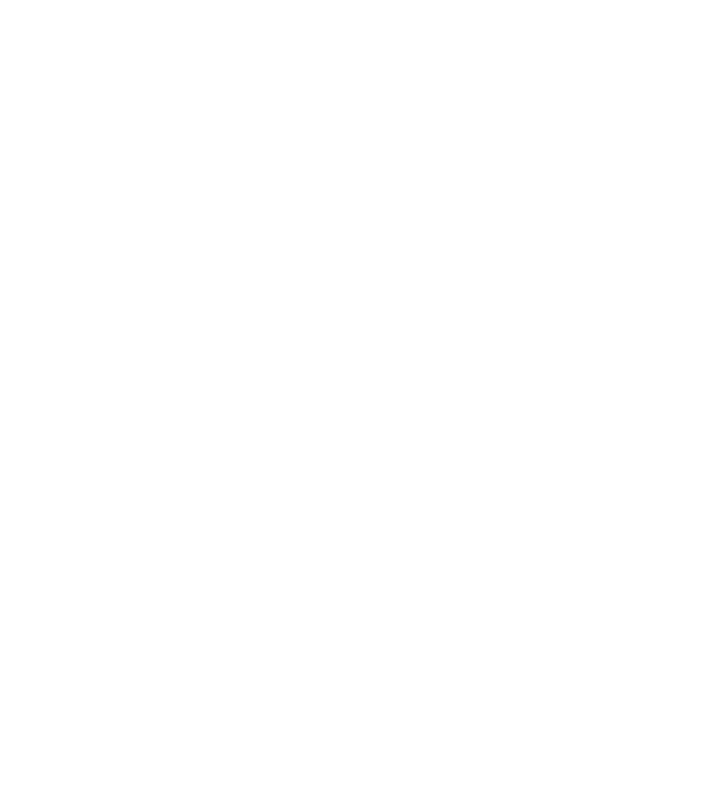
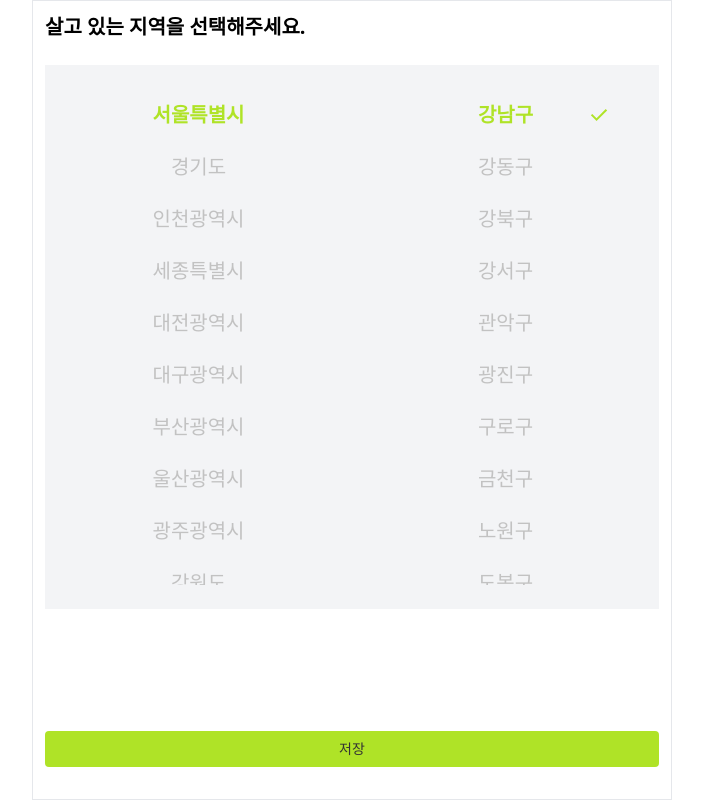
Before and after one commit to prgrms-fe-devcourse/NFE1_2_FitPlace, a React (Vite) app: page /profile/edit/location in a window 1280 px wide. Before the commit this address had no page. Shown: the whole page, without its empty margins (288-991 px from the left). Built offline with nearby package versions, Linux system fonts and the light colour scheme.

Commit message:
feat: 지역선택 페이지 완료

```diff
--- a/src/App.tsx
+++ b/src/App.tsx
@@ -10,6 +10,7 @@ import ProfileEdit from "./pages/profile/ProfileEdit";
 import ProfileImg from './pages/profile/ProfileImg'
 import ProfileNickname from "./pages/profile/ProfileNickName";
 import ProfileDesc from "./pages/profile/ProfileDesc";
+import ProfileLocation from "./pages/profile/ProfileLocation";
 
 const App = () => {
   return (
@@ -23,6 +24,7 @@ const App = () => {
         <Route path="/profile/edit/nickname" element={<ProfileNickname />} />
         <Route path="/profile/edit/img" element={<ProfileImg />} />
         <Route path="/profile/edit/desc" element={<ProfileDesc />} />
+        <Route path="/profile/edit/location" element={<ProfileLocation />} />
         <Route path="/ranking" element={<Ranking_page />} />
         <Route path="/map" element={<Location />} />
       </Routes>
--- /dev/null
+++ b/src/data/location.ts
@@ -0,0 +1,304 @@
+interface LocationList {
+  name: string
+  subArea: string[]
+}
+
+export const locationList: LocationList[] = [
+  {
+    name: "서울특별시",
+    subArea: [
+      "강남구",
+      "강동구",
+      "강북구",
+      "강서구",
+      "관악구",
+      "광진구",
+      "구로구",
+      "금천구",
+      "노원구",
+      "도봉구",
+      "동대문구",
+      "동작구",
+      "마포구",
+      "서대문구",
+      "서초구",
+      "성동구",
+      "성북구",
+      "송파구",
+      "양천구",
+      "영등포구",
+      "용산구",
+      "은평구",
+      "종로구",
+      "중구",
+      "중랑구",
+    ],
+  },
+  {
+    name: "경기도",
+    subArea: [
+      "고양시",
+      "과천시",
+      "광명시",
+      "광주시",
+      "구리시",
+      "군포시",
+      "김포시",
+      "남양주시",
+      "동두천시",
+      "부천시",
+      "성남시",
+      "수원시",
+      "시흥시",
+      "안산시",
+      "안성시",
+      "안양시",
+      "양주시",
+      "오산시",
+      "용인시",
+      "의왕시",
+      "의정부시",
+      "이천시",
+      "파주시",
+      "평택시",
+      "포천시",
+      "하남시",
+      "화성시",
+      "가평군",
+      "양평군",
+      "여주군",
+      "연천군",
+    ],
+  },
+  {
+    name: "인천광역시",
+    subArea: [
+      "계양구",
+      "미추홀구",
+      "남동구",
+      "동구",
+      "부평구",
+      "서구",
+      "연수구",
+      "중구",
+      "강화군",
+      "옹진군",
+    ],
+  },
+  {
+    name: '세종특별시',
+    subArea: ["조치원읍", "금남면", "부강면", "소정면", "연기면", "연동면", "연서면", "장군면", "전동면", "전의면", "고운동", "나성동", "다정동", "대평동", "도담동", "반곡동", "보람동", "새롬동", "소담동", "아름동", "어진동", "종촌동", "한솔동", "해밀동"]
+  },
+  {
+    name: "대전광역시",
+    subArea: ["대덕구", "동구", "서구", "유성구", "중구"],
+  },
+  {
+    name: "대구광역시",
+    subArea: [
+      "남구",
+      "달서구",
+      "동구",
+      "북구",
+      "서구",
+      "수성구",
+      "중구",
+      "달성군",
+    ],
+  },
+  {
+    name: "부산광역시",
+    subArea: [
+      "강서구",
+      "금정구",
+      "남구",
+      "동구",
+      "동래구",
+      "부산진구",
+      "북구",
+      "사상구",
+      "사하구",
+      "서구",
+      "수영구",
+      "연제구",
+      "영도구",
+      "중구",
+      "해운대구",
+      "기장군",
+    ],
+  },
+  {
+    name: "울산광역시",
+    subArea: ["남구", "동구", "북구", "중구", "울주군"],
+  },
+  {
+    name: "광주광역시",
+    subArea: ["광산구", "남구", "동구", "북구", "서구"],
+  },
+  {
+    name: "강원도",
+    subArea: [
+      "강릉시",
+      "동해시",
+      "삼척시",
+      "속초시",
+      "원주시",
+      "춘천시",
+      "태백시",
+      "고성군",
+      "양구군",
+      "양양군",
+      "영월군",
+      "인제군",
+      "정선군",
+      "철원군",
+      "평창군",
+      "홍천군",
+      "화천군",
+      "횡성군",
+    ],
+  },
+  {
+    name: "충청북도",
+    subArea: [
+      "제천시",
+      "청주시",
+      "충주시",
+      "괴산군",
+      "단양군",
+      "보은군",
+      "영동군",
+      "옥천군",
+      "음성군",
+      "증평군",
+      "진천군",
+      "청원군",
+    ],
+  },
+
+  {
+    name: "충청남도",
+    subArea: [
+      "계룡시",
+      "공주시",
+      "논산시",
+      "보령시",
+      "서산시",
+      "아산시",
+      "천안시",
+      "금산군",
+      "당진군",
+      "부여군",
+      "서천군",
+      "연기군",
+      "예산군",
+      "청양군",
+      "태안군",
+      "홍성군",
+    ],
+  },
+
+  {
+    name: "경상북도",
+    subArea: [
+      "경산시",
+      "경주시",
+      "구미시",
+      "김천시",
+      "문경시",
+      "상주시",
+      "안동시",
+      "영주시",
+      "영천시",
+      "포항시",
+      "고령군",
+      "군위군",
+      "봉화군",
+      "성주군",
+      "영덕군",
+      "영양군",
+      "예천군",
+      "울릉군",
+      "울진군",
+      "의성군",
+      "청도군",
+      "청송군",
+      "칠곡군",
+    ],
+  },
+  {
+    name: "경상남도",
+    subArea: [
+      "거제시",
+      "김해시",
+      "마산시",
+      "밀양시",
+      "사천시",
+      "양산시",
+      "진주시",
+      "진해시",
+      "창원시",
+      "통영시",
+      "거창군",
+      "고성군",
+      "남해군",
+      "산청군",
+      "의령군",
+      "창녕군",
+      "하동군",
+      "함안군",
+      "함양군",
+      "합천군",
+    ],
+  },
+  {
+    name: "전라북도",
+    subArea: [
+      "군산시",
+      "김제시",
+      "남원시",
+      "익산시",
+      "전주시",
+      "정읍시",
+      "고창군",
+      "무주군",
+      "부안군",
+      "순창군",
+      "완주군",
+      "임실군",
+      "장수군",
+      "진안군",
+    ],
+  },
+  {
+    name: "전라남도",
+    subArea: [
+      "광양시",
+      "나주시",
+      "목포시",
+      "순천시",
+      "여수시",
+      "강진군",
+      "고흥군",
+      "곡성군",
+      "구례군",
+      "담양군",
+      "무안군",
+      "보성군",
+      "신안군",
+      "영광군",
+      "영암군",
+      "완도군",
+      "장성군",
+      "장흥군",
+      "진도군",
+      "함평군",
+      "해남군",
+      "화순군",
+    ],
+  },
+  {
+    name: "제주도",
+    subArea: ["서귀포시", "제주시"],
+  },
+];
--- a/src/pages/profile/ProfileEdit.tsx
+++ b/src/pages/profile/ProfileEdit.tsx
@@ -31,7 +31,7 @@ const ProfileEdit = () => {
         </Link>
 
         {/* 프로필 지역 수정 */}
-        <Link to={'./locate'}>
+        <Link to={'./location'}>
           <div className='flex justify-between items-center px-3 py-2.5 border border-profileBorder rounded'>
             <p className='text-placeholder text-lg'>지역 선택</p>
             <img src="/src/assets/LinkIcon.svg" alt="지역 선택 수정하기" />
--- /dev/null
+++ b/src/pages/profile/ProfileLocation.tsx
@@ -0,0 +1,80 @@
+import { locationList } from "../../data/location";
+
+import Button from "../../components/Button";
+import { useRef, useState } from "react";
+
+const ProfileLocation = () => {
+
+  const [locaNum, setLocaNum] = useState(0);
+  const [cityNum, setCityNum] = useState(0);
+
+  // 도, 광역시 선택시 시군구 스크롤 최상단으로
+  const myRef = useRef<HTMLUListElement>(null);
+
+  const scrollTop = () => {
+    if (myRef.current) {myRef.current.scrollTop = 0}
+  }
+
+  return (
+    <div className="w-140 min-h-screen bg-white p-3 border flex flex-col justify-start relative">
+      {/* 상단 안내문구 */}
+      <div className="edit__head-top">
+        <p className="font-bold text-xl">살고 있는 지역을 선택해주세요.</p>
+      </div>
+
+      {/* 하단 입력 영역 */}
+      <div className="edit__head-btm mt-6 h-[calc(68vh)] bg-gray-100 py-6">
+        <ul className="flex justify-center items-start h-full">
+          {/* 광역시, 도 선택 */}
+          <li className="w-full text-center text-xl text-locationColor h-full overflow-scroll" style={{scrollbarWidth: "none"}}>
+            {
+              locationList.map((province, idx) => {
+                return (
+                  <div
+                    key={idx}
+                    className={`cursor-pointer py-3 hover:bg-gray-200 ${locaNum === idx ? "text-greenColor font-bold" : null}`}
+                    onClick={() => {
+                      setLocaNum(idx)
+                      setCityNum(0)
+                      scrollTop();
+                    }}
+                  ><span>{province.name}</span></div>
+                )
+              })
+            }
+          </li>
+
+          {/* 시, 군, 구 선택 */}
+          {/* ref는 도, 광역시 선택시 상단으로 가는 기능입니다 */}
+          <ul className="w-full text-center text-xl text-locationColor h-full overflow-scroll" style={{scrollbarWidth: "none"}} ref={myRef}>
+            {
+              locationList[locaNum].subArea.map((city, idx) => {
+                return (
+                  <div
+                    key={idx}
+                    className={`cursor-pointer py-3 hover:bg-gray-200 ${cityNum === idx ? "text-greenColor font-bold" : null} relative`}
+                    onClick={() => setCityNum(idx)}
+                  >
+                    <span>{city}</span>
+                    {cityNum === idx ? <span><img src="/src/assets/check.svg" alt="선택되었습니다" className="absolute bottom-1/2 right-12 translate-y-1/2" /></span> : null}
+                  </div>
+                )
+              })
+            }
+          </ul>
+        </ul>
+      </div>
+
+      {/* 하단 저장 버튼 */}
+      <div className="text-center absolute bottom-8 w-[calc(100%_-_1.5rem)]">
+        <Button
+          label="저장"
+          size="full"
+          color="green"
+        />
+      </div>
+    </div>
+  );
+};
+
+export default ProfileLocation;
--- a/tailwind.config.js
+++ b/tailwind.config.js
@@ -17,6 +17,7 @@ export default {
         },
         'greenColor': '#AFE327',
         'placeholder': '#656565',
+        'locationColor': '#c2c2c2',
         // 'containerColor': '#f6f6f6',
         'profileBorder': '#e8e8e8'
       },
```
Also changed, not shown: src/assets/check.svg (added).
